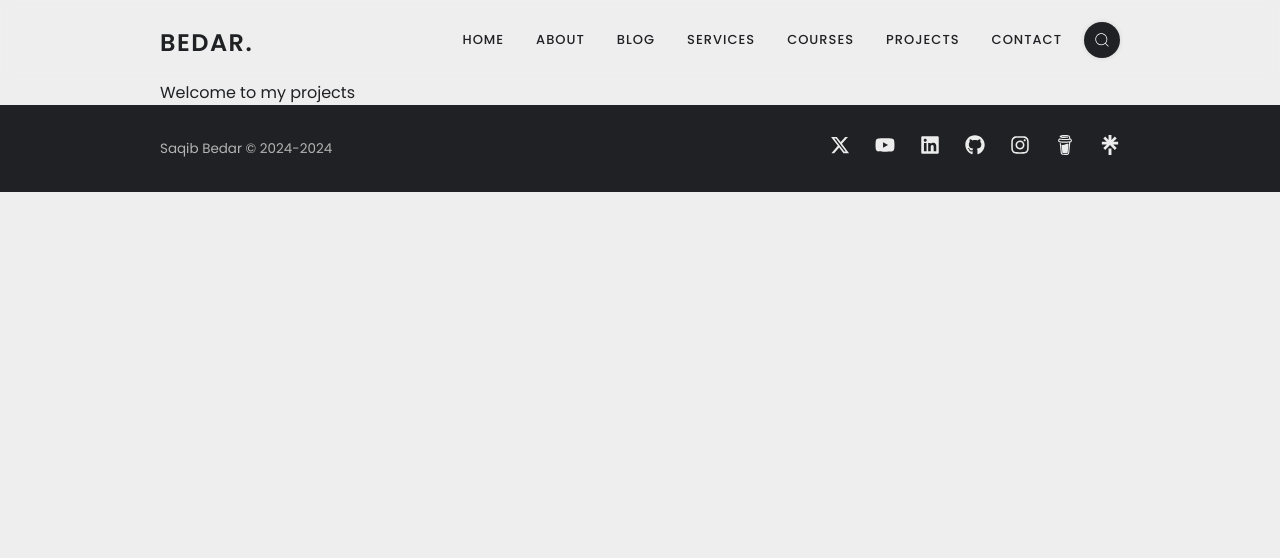
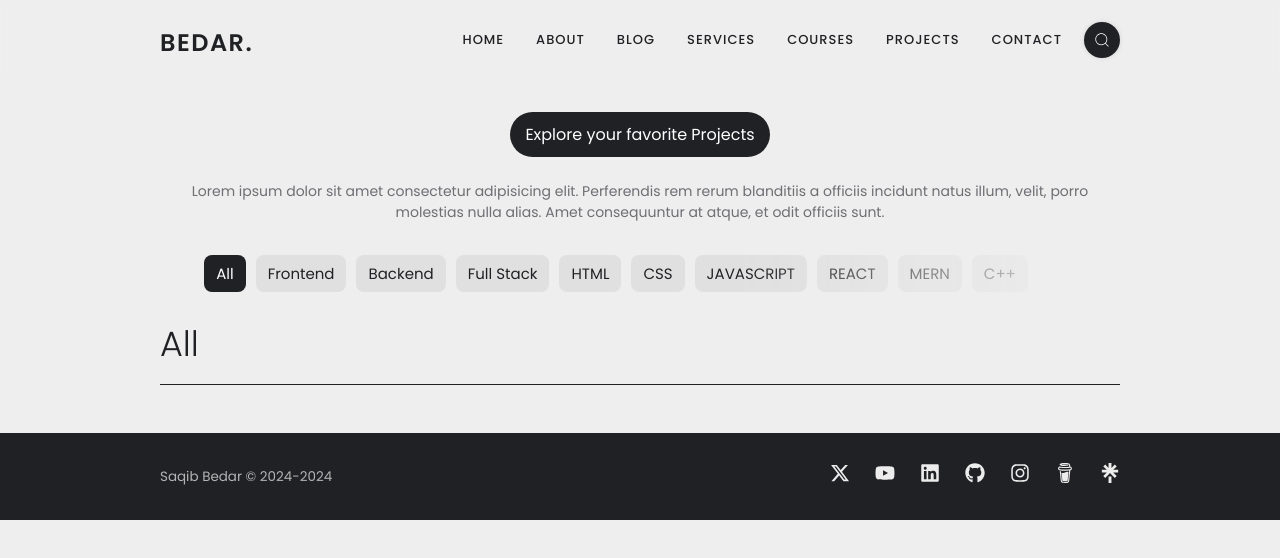
Before and after one commit to saqibbedar/Mernfolio, a React (Vite) app in the folder frontend/: page /projects in a window 1280 px wide. Shown: the top 558 px of the page. Built offline with nearby package versions, Linux system fonts and the light colour scheme.

Commit message:
adjust components & start working on Project page

```diff
--- a/frontend/src/components/BlogPage_Layout/BlogPage_Layout.css
+++ b/frontend/src/components/BlogPage_Layout/BlogPage_Layout.css
@@ -1,30 +1,12 @@
 .blog-page-layout-wrapper{
     margin-top: 2rem;
-}
-.blog-page-layout-info{
-    display: flex;
-    flex-direction: column;
-    align-items: center;
-    gap: 1.5rem;
-    margin-bottom: 2rem;
-}
-.blog-page-layout-info .blog-page-layout-heading{
-    color: white;
-    background: var(--featured-bg);
-    padding: 10px 15px;
-    border-radius: 50px;
-}
-.blog-page-layout-info .blog-page-layout-description{
-    text-align: center;
-    font-size: 14px;
-    color: #6e6e73;
+    animation: var(--transform);
 }
 .blog-container{
     display: flex;
     align-items: center;
     gap: 1.5rem;
     margin-bottom: 2.5rem;
-    animation: var(--fadeIn);
 }
 :where(.blog-container) .blog-container-img{
     width: min(auto, 300px);
--- a/frontend/src/components/BlogPage_Layout/BlogPage_Layout.jsx
+++ b/frontend/src/components/BlogPage_Layout/BlogPage_Layout.jsx
@@ -4,6 +4,7 @@ import CategoryButtonTemplate from "../CategoryButtonTemplate/CategoryButtonTemp
 import { useContext } from "react";
 import { CategoryContext } from "../../Context/CategoryContext";
 import {Link} from "react-router-dom"
+import Layout_Info_Template from "../Layout_Info_Template/Layout_Info_Template";
 
 const CategoryButtons = [
   "All",
@@ -22,17 +23,10 @@ const BlogPage_Layout = () => {
 
   return (
     <div className="blog-page-layout-wrapper">
-      <div className="blog-page-layout-info">
-        <div className="blog-page-layout-heading">
-          Explore your favorite blogs
-        </div>
-        <div className="blog-page-layout-description">
-          Lorem ipsum dolor sit amet consectetur adipisicing elit. Perferendis
-          rem rerum blanditiis a officiis incidunt natus illum, velit, porro
-          molestias nulla alias. Amet consequuntur at atque, et odit officiis
-          sunt.
-        </div>
-      </div>
+      <Layout_Info_Template
+      layoutHeading={"Explore your favorite Blogs"}
+      layoutDescription={"Lorem ipsum dolor sit amet consectetur adipisicing elit. Perferendis rem rerum blanditiis a officiis incidunt natus illum, velit, porro molestias nulla alias. Amet consequuntur at atque, et odit officiis sunt."}
+      />
       <CategoryButtonTemplate Buttons={CategoryButtons} isCenter={true} />
       <br />
       <div className="section-info">
--- a/frontend/src/components/ErrorPage/ErrorPage.css
+++ b/frontend/src/components/ErrorPage/ErrorPage.css
@@ -6,7 +6,7 @@
     align-items: center;
     gap: 25px;
     height: 100dvh;
-    animation: fade .3s ease;
+    animation: var(--transform);
 }
 .error-page-img-container{
     width: 600px;
--- /dev/null
+++ b/frontend/src/components/Layout_Info_Template/Layout_Info_Template.css
@@ -0,0 +1,18 @@
+.layout-info{
+    display: flex;
+    flex-direction: column;
+    align-items: center;
+    gap: 1.5rem;
+    margin-bottom: 2rem;
+}
+.layout-info .layout-heading{
+    color: white;
+    background: var(--featured-bg);
+    padding: 10px 15px;
+    border-radius: 50px;
+}
+.layout-info .layout-description{
+    text-align: center;
+    font-size: 14px;
+    color: #6e6e73;
+}
--- /dev/null
+++ b/frontend/src/components/Layout_Info_Template/Layout_Info_Template.jsx
@@ -0,0 +1,16 @@
+import './Layout_Info_Template.css'
+
+const Layout_Info_Template = ({layoutHeading, layoutDescription}) => {
+  return (
+    <div className="layout-info">
+        <div className="layout-heading">
+          {layoutHeading}
+        </div>
+        <div className="layout-description">
+          {layoutDescription}
+        </div>
+      </div>
+  )
+}
+
+export default Layout_Info_Template
--- /dev/null
+++ b/frontend/src/components/ProjectPage_Layout/ProjectPageLayout.css
@@ -0,0 +1,5 @@
+.project-page-layout-wrapper{
+    margin-top: 2rem;
+    animation: var(--transform);
+    margin-bottom: 3rem;
+}
--- /dev/null
+++ b/frontend/src/components/ProjectPage_Layout/ProjectPageLayout.jsx
@@ -0,0 +1,28 @@
+import './ProjectPageLayout.css'
+import { useContext } from 'react'
+import { CategoryContext } from '../../Context/CategoryContext'
+import Layout_Info_Template from '../Layout_Info_Template/Layout_Info_Template';
+import CategoryButtonTemplate from '../CategoryButtonTemplate/CategoryButtonTemplate';
+
+const CategoryButtons = ["All", "Frontend", "Backend", "Full Stack", "HTML", "CSS", "JAVASCRIPT", "REACT", "MERN", "C++"];
+
+const ProjectPageLayout = () => {
+
+    const {category} = useContext(CategoryContext);
+
+  return (
+    <div className='project-page-layout-wrapper'>
+      <Layout_Info_Template
+      layoutHeading={"Explore your favorite Projects"}
+      layoutDescription={"Lorem ipsum dolor sit amet consectetur adipisicing elit. Perferendis rem rerum blanditiis a officiis incidunt natus illum, velit, porro molestias nulla alias. Amet consequuntur at atque, et odit officiis sunt."}
+      />
+      <CategoryButtonTemplate Buttons={CategoryButtons} isCenter={true}/>
+      <br/>
+      <div className="section-info">
+        <h1>{category === "All" ? "All" : `Category: "${category}"`}</h1>
+      </div>
+    </div>
+  )
+}
+
+export default ProjectPageLayout
--- a/frontend/src/pages/Projects/Projects.jsx
+++ b/frontend/src/pages/Projects/Projects.jsx
@@ -1,10 +1,12 @@
+import ProjectPageLayout from '../../components/ProjectPage_Layout/ProjectPageLayout'
+import CategoryProvider from "../../Context/CategoryContext"
 import './Projects.css'
 
 const Projects = () => {
   return (
-    <div>
-      Welcome to my projects
-    </div>
+    <CategoryProvider initialCategory={"All"}>
+      <ProjectPageLayout/>
+    </CategoryProvider>
   )
 }
 
```
